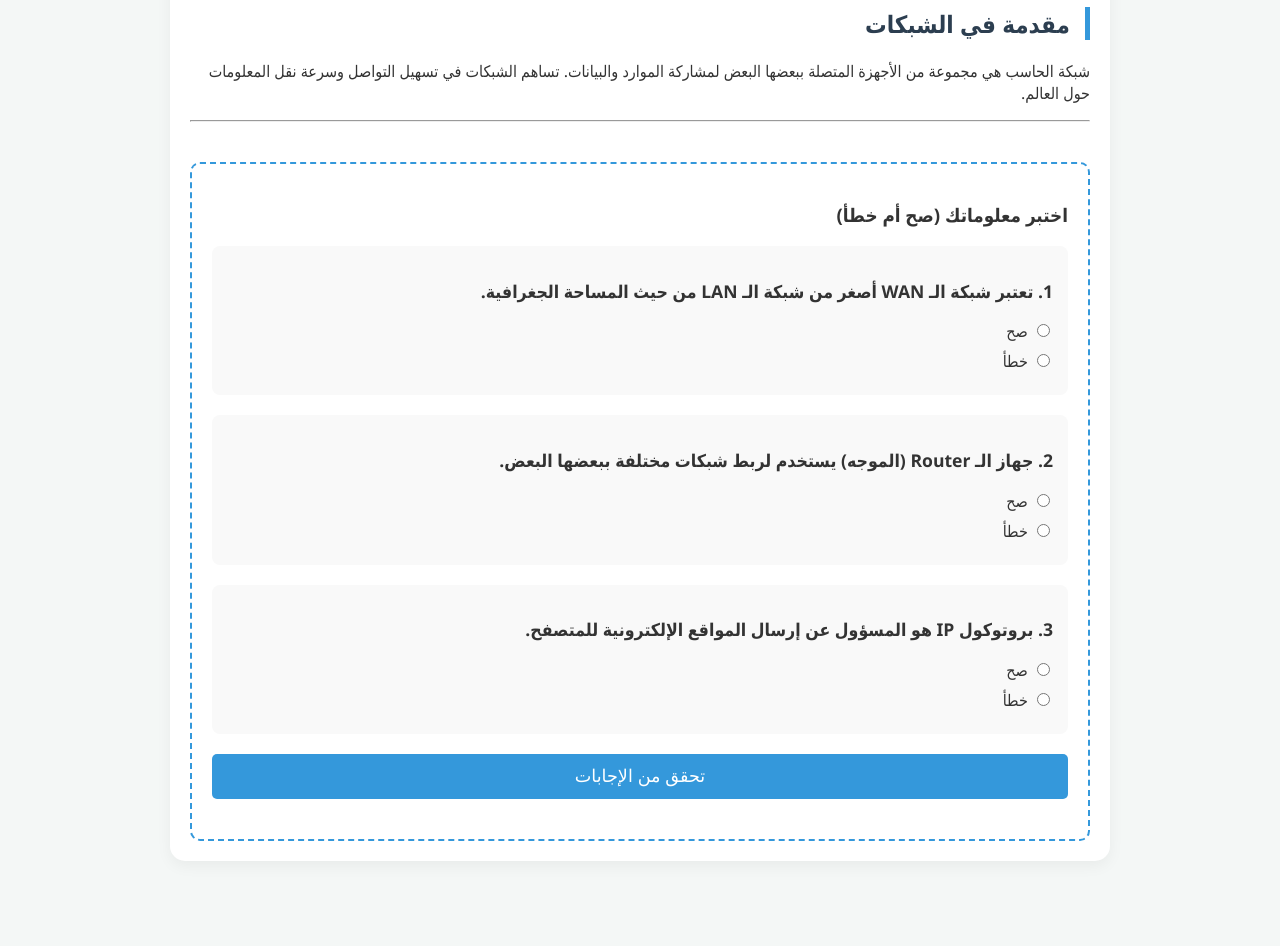
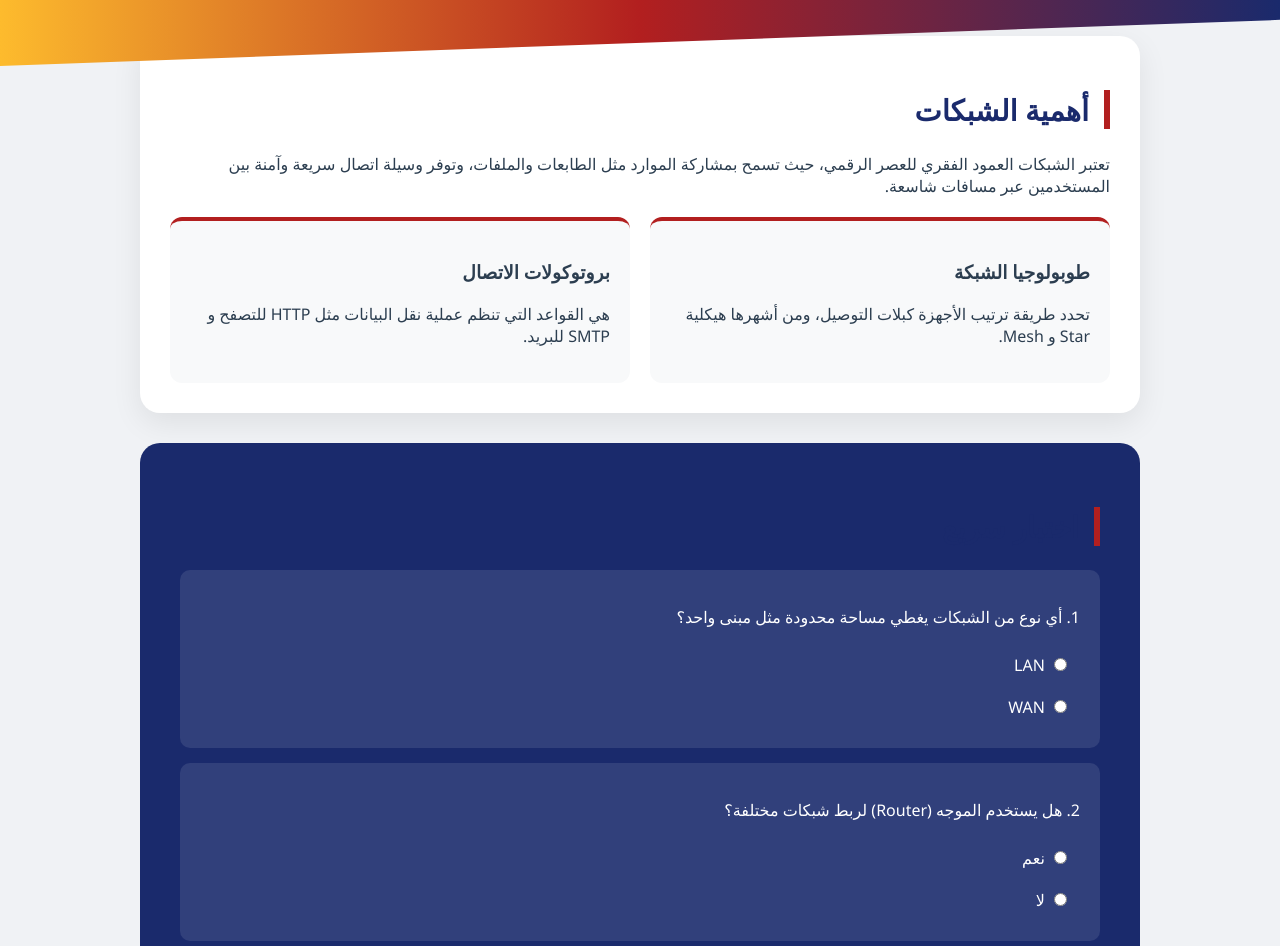
Before and after one commit to abdullah23434/index.html, a plain HTML site: page index.html 3/index.html in a window 1280 px wide. Shown: the part 241-1187 px from the top of the page. Before the commit the page ends 1132 px from the top, so only its background shows below. Drawn offline with Linux system fonts and the light colour scheme.

Commit message:
Update index.html

```diff
--- a/index.html 3/index.html
+++ b/index.html 3/index.html
@@ -3,186 +3,197 @@
 <head>
     <meta charset="UTF-8">
     <meta name="viewport" content="width=device-width, initial-scale=1.0">
-    <title>عالم شبكات الحاسب</title>
+    <title>موسوعة شبكات الحاسب | إعداد خالد العياف</title>
     <style>
         :root {
-            --primary-color: #2c3e50;
-            --secondary-color: #3498db;
-            --accent-color: #e74c3c;
-            --light-bg: #f4f7f6;
+            --primary: #1a2a6c;
+            --secondary: #b21f1f;
+            --accent: #fdbb2d;
+            --text-dark: #2c3e50;
+            --white: #ffffff;
+            --gradient: linear-gradient(to left, #1a2a6c, #b21f1f, #fdbb2d);
         }
 
         body {
-            font-family: 'Segoe UI', Tahoma, Geneva, Verdana, sans-serif;
-            background-color: var(--light-bg);
+            font-family: 'Segoe UI', Arial, sans-serif;
             margin: 0;
             padding: 0;
-            color: #333;
+            background-color: #f0f2f5;
+            color: var(--text-dark);
         }
 
-        /* الهيدر العلوي */
         header {
-            background: linear-gradient(135deg, var(--primary-color), var(--secondary-color));
+            background: var(--gradient);
             color: white;
-            padding: 20px;
+            padding: 60px 20px;
             text-align: center;
-            box-shadow: 0 4px 10px rgba(0,0,0,0.1);
+            clip-path: polygon(0 0, 100% 0, 100% 85%, 0% 100%);
         }
 
-        .student-info {
-            background-color: rgba(255, 255, 255, 0.2);
+        .student-card {
+            background: rgba(255, 255, 255, 0.15);
+            backdrop-filter: blur(10px);
+            border: 1px solid rgba(255,255,255,0.3);
+            padding: 15px 30px;
+            border-radius: 15px;
             display: inline-block;
-            padding: 10px 20px;
-            border-radius: 50px;
-            margin-top: 10px;
-            font-weight: bold;
+            margin-bottom: 20px;
+            box-shadow: 0 8px 32px rgba(0,0,0,0.1);
         }
 
         .container {
-            max-width: 900px;
-            margin: 30px auto;
+            max-width: 1000px;
+            margin: -50px auto 50px;
             padding: 20px;
-            background: white;
-            border-radius: 15px;
-            box-shadow: 0 5px 15px rgba(0,0,0,0.05);
+        }
+
+        .card {
+            background: var(--white);
+            padding: 30px;
+            border-radius: 20px;
+            box-shadow: 0 10px 30px rgba(0,0,0,0.08);
+            margin-bottom: 30px;
         }
 
         h2 {
-            color: var(--primary-color);
-            border-right: 5px solid var(--secondary-color);
+            color: var(--primary);
+            border-right: 6px solid var(--secondary);
             padding-right: 15px;
+            font-size: 1.8em;
         }
 
-        /* قسم الاختبار */
-        .quiz-section {
-            margin-top: 40px;
-            padding: 20px;
-            border: 2px dashed var(--secondary-color);
-            border-radius: 10px;
+        .info-grid {
+            display: grid;
+            grid-template-columns: repeat(auto-fit, minmax(280px, 1fr));
+            gap: 20px;
+            margin-top: 20px;
         }
 
-        .question {
-            margin-bottom: 20px;
-            background: #f9f9f9;
-            padding: 15px;
-            border-radius: 8px;
+        .info-box {
+            background: #f8f9fa;
+            padding: 20px;
+            border-radius: 12px;
+            border-top: 4px solid var(--secondary);
         }
 
-        .question p {
-            font-weight: bold;
-            font-size: 1.1em;
+        .quiz-container {
+            background: var(--primary);
+            color: white;
+            padding: 40px;
+            border-radius: 20px;
+        }
+
+        .question-box {
+            background: rgba(255,255,255,0.1);
+            padding: 20px;
+            border-radius: 10px;
+            margin-bottom: 15px;
         }
 
         .options label {
             display: block;
-            margin: 8px 0;
+            padding: 10px;
             cursor: pointer;
-            transition: 0.3s;
         }
 
         button {
-            background-color: var(--secondary-color);
-            color: white;
+            background: var(--accent);
+            color: var(--primary);
             border: none;
-            padding: 12px 25px;
+            padding: 15px 30px;
+            font-weight: bold;
             font-size: 1.1em;
-            border-radius: 5px;
+            border-radius: 10px;
             cursor: pointer;
             width: 100%;
-            transition: 0.3s;
         }
 
-        button:hover {
-            background-color: var(--primary-color);
-        }
-
-        #result {
-            margin-top: 20px;
+        footer {
             text-align: center;
-            font-weight: bold;
-            font-size: 1.2em;
-            color: var(--accent-color);
+            padding: 30px;
+            background: var(--primary);
+            color: white;
         }
     </style>
 </head>
 <body>
 
 <header>
-    <h1>بوابة علوم الشبكات</h1>
-    <div class="student-info">
-        إعداد الطالب: خالد العياف | شعبة: 12
+    <div class="student-card">
+        <span style="font-size: 1.2em;">👨‍💻 إعداد الطالب: <b>خالد العياف</b></span>
+        <br>
+        <span>🏫 الشعبة: <b>12</b></span>
     </div>
+    <h1>المرجع الشامل لشبكات الحاسب</h1>
 </header>
 
 <div class="container">
-    <h2>مقدمة في الشبكات</h2>
-    <p>شبكة الحاسب هي مجموعة من الأجهزة المتصلة ببعضها البعض لمشاركة الموارد والبيانات. تساهم الشبكات في تسهيل التواصل وسرعة نقل المعلومات حول العالم.</p>
+    <div class="card">
+        <h2>أهمية الشبكات</h2>
+        <p>تعتبر الشبكات العمود الفقري للعصر الرقمي، حيث تسمح بمشاركة الموارد مثل الطابعات والملفات، وتوفر وسيلة اتصال سريعة وآمنة بين المستخدمين عبر مسافات شاسعة.</p>
 
-    <hr>
+        <div class="info-grid">
+            <div class="info-box">
+                <h3>طوبولوجيا الشبكة</h3>
+                <p>تحدد طريقة ترتيب الأجهزة كبلات التوصيل، ومن أشهرها هيكلية Star و Mesh.</p>
+            </div>
+            <div class="info-box">
+                <h3>بروتوكولات الاتصال</h3>
+                <p>هي القواعد التي تنظم عملية نقل البيانات مثل HTTP للتصفح و SMTP للبريد.</p>
+            </div>
+        </div>
+    </div>
 
-    <div class="quiz-section">
-        <h3>اختبر معلوماتك (صح أم خطأ)</h3>
-
-        <form id="quizForm">
-            <div class="question">
-                <p>1. تعتبر شبكة الـ WAN أصغر من شبكة الـ LAN من حيث المساحة الجغرافية.</p>
+    <div class="quiz-container">
+        <h2>اختبار سريع</h2>
+        <form id="proQuiz">
+            <div class="question-box">
+                <p>1. أي نوع من الشبكات يغطي مساحة محدودة مثل مبنى واحد؟</p>
                 <div class="options">
-                    <label><input type="radio" name="q1" value="false"> صح</label>
-                    <label><input type="radio" name="q1" value="true"> خطأ</label>
+                    <label><input type="radio" name="q1" value="LAN"> LAN</label>
+                    <label><input type="radio" name="q1" value="WAN"> WAN</label>
                 </div>
             </div>
 
-            <div class="question">
-                <p>2. جهاز الـ Router (الموجه) يستخدم لربط شبكات مختلفة ببعضها البعض.</p>
+            <div class="question-box">
+                <p>2. هل يستخدم الموجه (Router) لربط شبكات مختلفة؟</p>
                 <div class="options">
-                    <label><input type="radio" name="q2" value="true"> صح</label>
-                    <label><input type="radio" name="q2" value="false"> خطأ</label>
+                    <label><input type="radio" name="q2" value="true"> نعم</label>
+                    <label><input type="radio" name="q2" value="false"> لا</label>
                 </div>
             </div>
 
-            <div class="question">
-                <p>3. بروتوكول IP هو المسؤول عن إرسال المواقع الإلكترونية للمتصفح.</p>
-                <div class="options">
-                    <label><input type="radio" name="q3" value="false"> صح</label>
-                    <label><input type="radio" name="q3" value="true"> خطأ</label>
-                </div>
-            </div>
-
-            <button type="button" onclick="checkQuiz()">تحقق من الإجابات</button>
+            <button type="button" onclick="calculateResult()">تحقق من النتيجة</button>
         </form>
-
-        <div id="result"></div>
+        <div id="finalScore" style="margin-top: 20px; font-size: 1.5em; text-align: center;"></div>
     </div>
 </div>
 
+<footer>
+    <p>تم التطوير بواسطة خالد العياف - شعبة 12</p>
+</footer>
+
 <script>
-    function checkQuiz() {
+    function calculateResult() {
         let score = 0;
-        let totalQuestions = 3;
+        const q1 = document.querySelector('input[name="q1"]:checked');
+        const q2 = document.querySelector('input[name="q2"]:checked');
 
-        // التحقق من الإجابات
-        let q1 = document.querySelector('input[name="q1"]:checked');
-        let q2 = document.querySelector('input[name="q2"]:checked');
-        let q3 = document.querySelector('input[name="q3"]:checked');
-
-        if(!q1 || !q2 || !q3) {
-            alert("يرجى الإجابة على جميع الأسئلة!");
+        if(!q1 || !q2) {
+            alert("يرجى الإجابة على جميع الأسئلة");
             return;
         }
 
-        if(q1.value === "true") score++;
+        if(q1.value === "LAN") score++;
         if(q2.value === "true") score++;
-        if(q3.value === "true") score++;
 
-        let resultDiv = document.getElementById('result');
-        resultDiv.innerHTML = "درجتك هي: " + score + " من " + totalQuestions;
-
-        if(score === totalQuestions) {
-            resultDiv.style.color = "green";
-            resultDiv.innerHTML += " - أحسنت يا خالد، إجاباتك مثالية!";
+        const resDiv = document.getElementById('finalScore');
+        if(score === 2) {
+            resDiv.innerHTML = "أحسنت";
+            resDiv.style.color = "#fdbb2d";
         } else {
-            resultDiv.style.color = "red";
-            resultDiv.innerHTML += " - حاول مرة أخرى لتحسين نتيجتك.";
+            resDiv.innerHTML = "درجتك " + score + " من 2. حاول مرة أخرى.";
+            resDiv.style.color = "#fff";
         }
     }
 </script>
```
